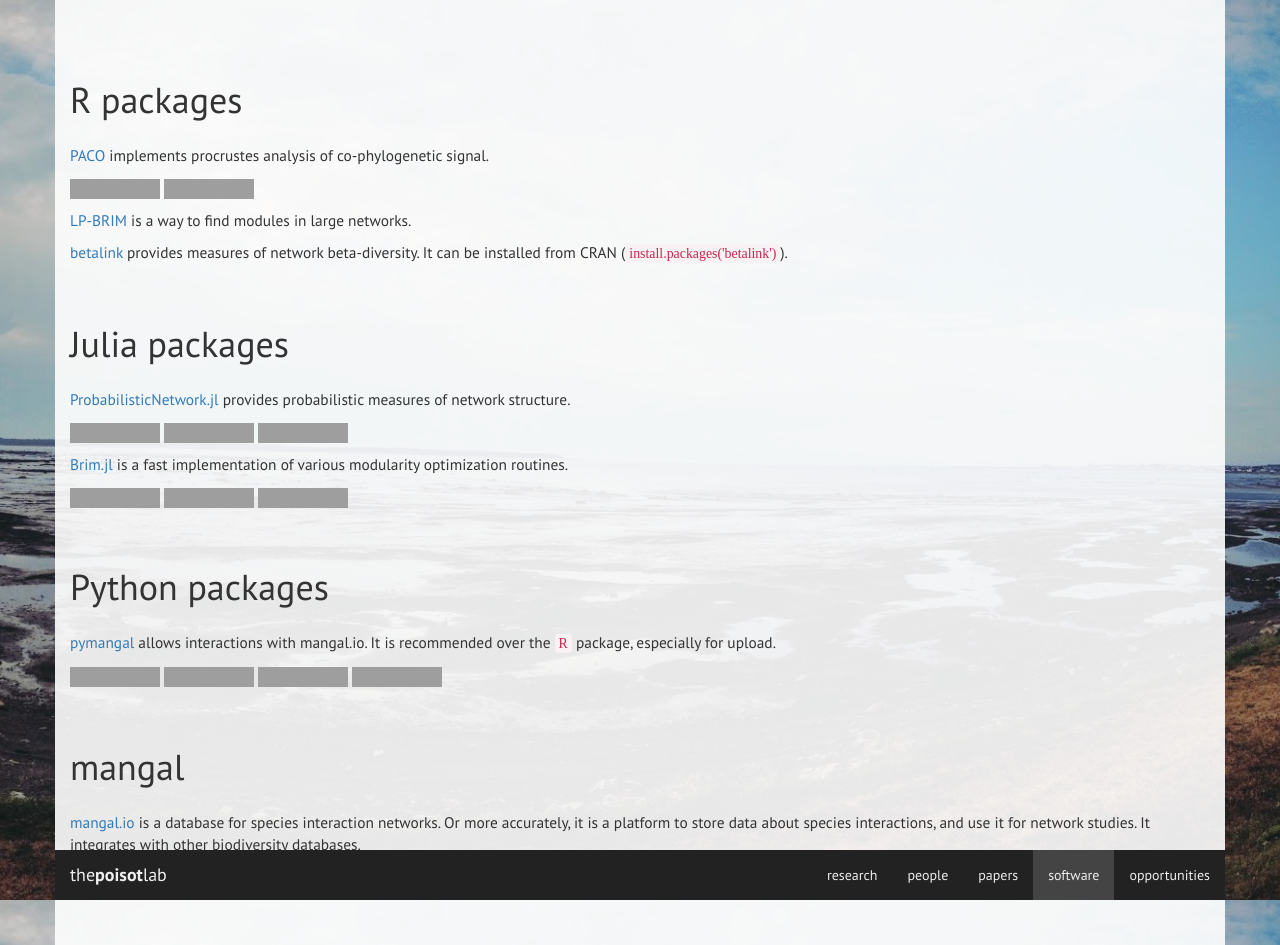
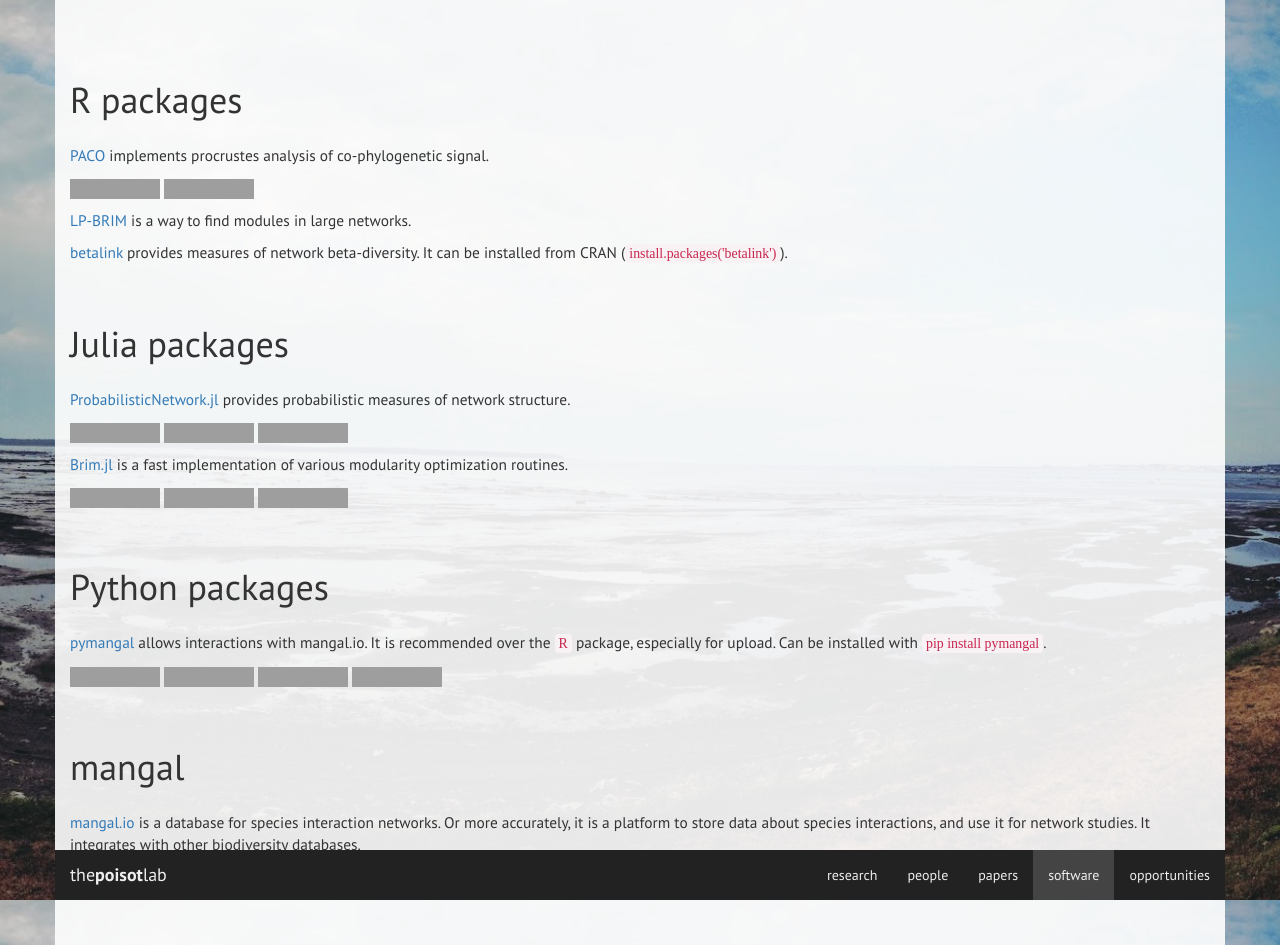
Before and after one commit to evadelmas/poisotlab.github.io, a Jekyll site: the page built from software.md, in a window 1280 px wide, cut to the strip 0-945 px from the top of the page. Built offline with Jekyll 4.4.1, drawn with Linux system fonts in a browser that asks for light colours; nearby versions of some CDN libraries; some web fonts are replaced; a script that is not in the unit is left out; grey boxes are pictures that could not be loaded.

Commit message:
pypi pymangal

```diff
--- a/software.md
+++ b/software.md
@@ -31,7 +31,7 @@ nav: software
 
 # Python packages
 
-[pymangal](https://github.com/mangal-wg/pymangal) allows interactions with mangal.io. It is recommended over the `R` package, especially for upload.
+[pymangal](https://github.com/mangal-wg/pymangal) allows interactions with mangal.io. It is recommended over the `R` package, especially for upload. Can be installed with `pip install pymangal`.
 
 [![Build Status](https://travis-ci.org/mangal-wg/pymangal.png?branch=master)](https://travis-ci.org/mangal-wg/pymangal)
 [![Coverage Status](https://coveralls.io/repos/mangal-wg/pymangal/badge.svg?branch=master&service=github)](https://coveralls.io/github/mangal-wg/pymangal?branch=master) [![codecov.io](http://codecov.io/github/mangal-wg/pymangal/coverage.svg?branch=master)](http://codecov.io/github/mangal-wg/pymangal?branch=master)
```
